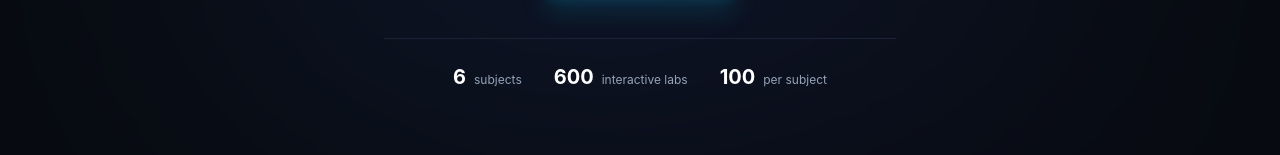
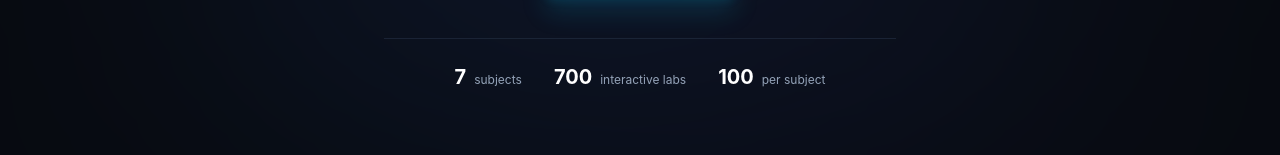
Before and after one commit to jiyanshbothra/IGCSE-simulations-, a React (Vite) app: page / in a window 1280 px wide. Shown: the part 467-622 px from the top of the page. Built offline with nearby package versions, Linux system fonts and the light colour scheme.

Commit message:
Show current subject and lab totals

```diff
--- a/index.html
+++ b/index.html
@@ -4,7 +4,7 @@
     <meta charset="UTF-8" />
     <meta name="viewport" content="width=device-width, initial-scale=1.0" />
     <meta name="theme-color" content="#070b12" />
-    <meta name="description" content="Chapter-wise interactive Cambridge IGCSE simulations for Physics, Chemistry, Biology, Environmental Management, Mathematics, and Computer Science." />
+    <meta name="description" content="Chapter-wise interactive Cambridge IGCSE simulations for Physics, Chemistry, Biology, Environmental Management, Mathematics, Computer Science, and Additional Mathematics." />
     <title>IGCSE LAB | Interactive Cambridge Simulations</title>
   </head>
   <body>
--- a/src/App.jsx
+++ b/src/App.jsx
@@ -81,7 +81,7 @@ export default function App() {
             <h1 className="text-4xl font-extrabold leading-tight tracking-tight text-white sm:text-6xl lg:text-7xl">Learn by <span className="bg-gradient-to-r from-cyan-400 via-sky-300 to-indigo-400 bg-clip-text text-transparent">experimenting.</span></h1>
             <p className="mx-auto mt-5 max-w-xl text-sm leading-relaxed text-slate-400 sm:text-base">Choose a subject, investigate a syllabus topic, change variables, and use evidence to explain what happens.</p>
             <button onClick={() => document.getElementById('subjects-section')?.scrollIntoView({ behavior: 'smooth' })} className="mt-8 inline-flex items-center gap-2 rounded-xl bg-gradient-to-r from-cyan-500 to-blue-600 px-5 py-3 text-sm font-semibold text-white shadow-xl shadow-cyan-600/20 transition hover:-translate-y-0.5"><Microscope className="h-4 w-4" />Explore subjects<ArrowRight className="h-4 w-4" /></button>
-            <div className="mx-auto mt-10 flex max-w-lg justify-center gap-8 border-t border-slate-800/80 pt-6 text-left">{[[6,'subjects'],[600,'interactive labs'],[100,'per subject']].map(([value,label]) => <div key={label}><b className="text-xl text-white">{value}</b><span className="ml-2 text-xs text-slate-400">{label}</span></div>)}</div>
+            <div className="mx-auto mt-10 flex max-w-lg justify-center gap-8 border-t border-slate-800/80 pt-6 text-left">{[[SUBJECTS.length,'subjects'],[LABS.length,'interactive labs'],[LABS.length / SUBJECTS.length,'per subject']].map(([value,label]) => <div key={label}><b className="text-xl text-white">{value}</b><span className="ml-2 text-xs text-slate-400">{label}</span></div>)}</div>
           </div>
         </section>
         <section id="subjects-section" className="mx-auto max-w-7xl px-4 py-8 sm:px-6 lg:px-8">
```
